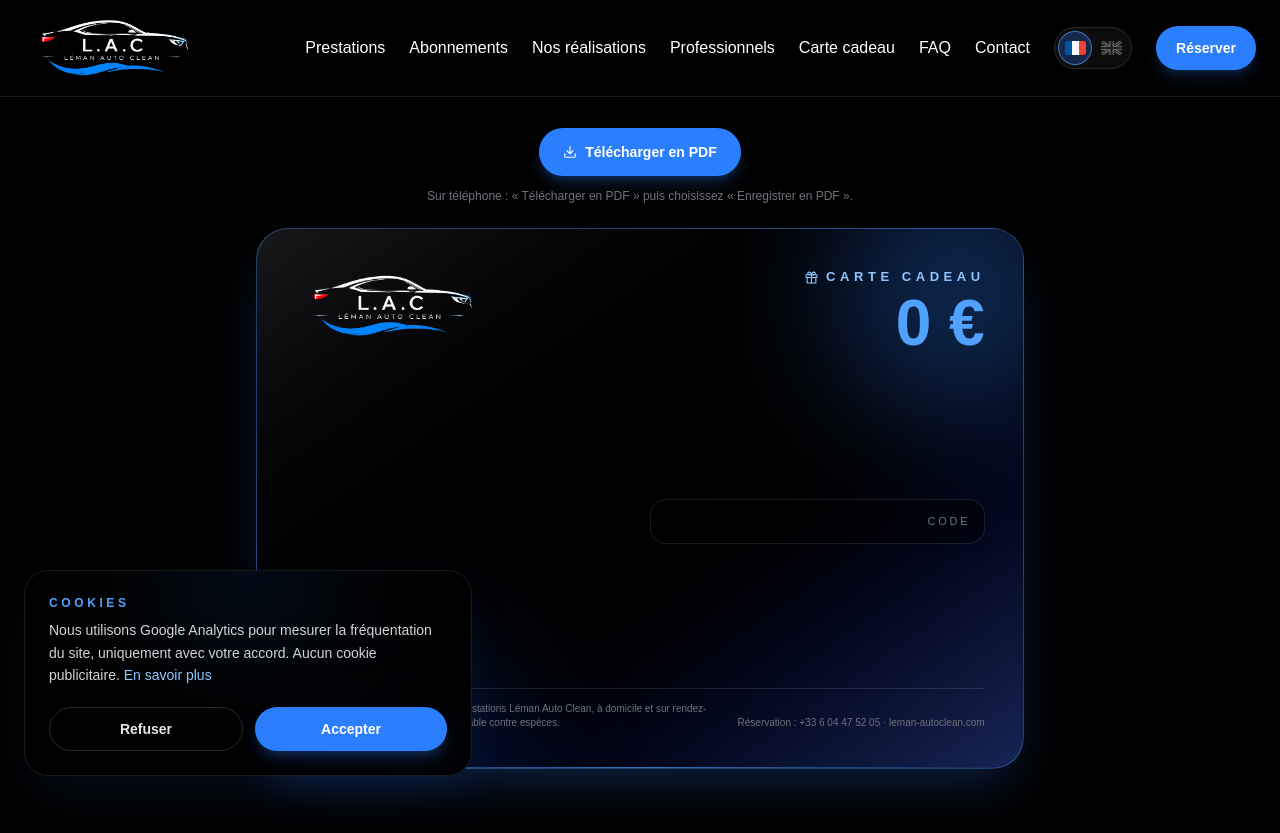
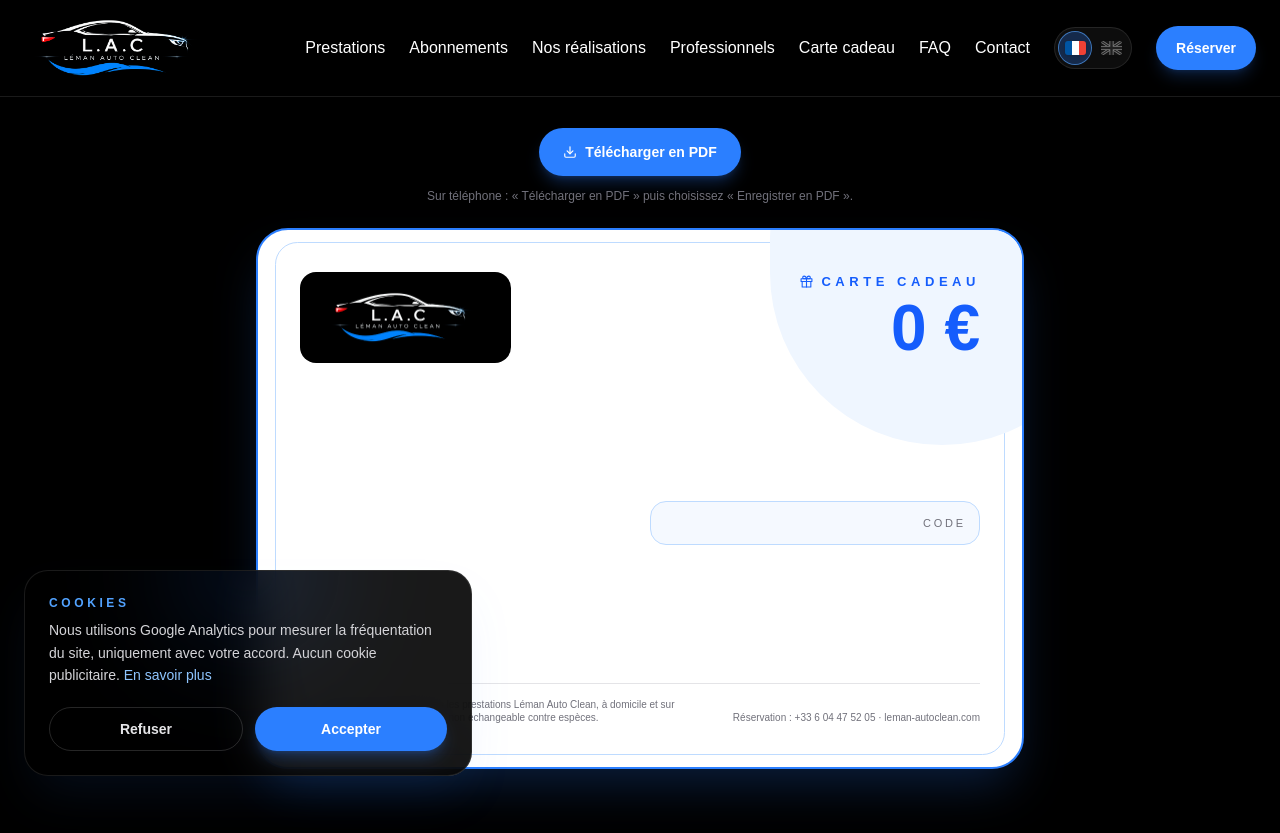
Before and after one commit to matth0312leb/leman-auto-clean, a Next.js app: page /carte-cadeau/carte in a window 1280 px wide. Built offline with nearby package versions, Linux system fonts and the light colour scheme.

Commit message:
Carte cadeau PDF sur fond blanc (économie d'encre à l'impression)
Co-Authored-By: Claude Opus 5.5 <noreply@anthropic.com>
Claude-Session: https://claude.ai/code/session_01DZMJ3S36YFznmkBoS5YULz

```diff
--- a/src/app/carte-cadeau/carte/page.tsx
+++ b/src/app/carte-cadeau/carte/page.tsx
@@ -71,7 +71,7 @@ export default async function CartePage({ searchParams }: Props) {
       <style>{`
         @page { size: A5 landscape; margin: 0; }
         @media print {
-          html, body { background: #000 !important; }
+          html, body { background: #fff !important; }
           header, footer, [role="dialog"], .no-print { display: none !important; }
           .gift-print { padding: 0 !important; min-height: 0 !important; }
           .gift-card { width: 210mm !important; height: 148mm !important; max-width: none !important; border-radius: 0 !important; margin: 0 !important; box-shadow: none !important; }
@@ -84,26 +84,28 @@ export default async function CartePage({ searchParams }: Props) {
         <p className="text-xs text-zinc-500">{t.help}</p>
       </div>
 
-      <article className="gift-card relative mx-auto aspect-[210/148] w-full max-w-3xl overflow-hidden rounded-[2rem] border border-blue-400/40 bg-gradient-to-br from-zinc-900 via-black to-blue-950 shadow-2xl shadow-blue-500/25">
-        <div className="absolute -right-16 -top-16 h-64 w-64 rounded-full bg-blue-500/30 blur-3xl" />
-        <div className="absolute -bottom-24 left-10 h-56 w-56 rounded-full bg-blue-600/20 blur-3xl" />
-        <div className="absolute bottom-0 left-0 right-0 h-px bg-gradient-to-r from-transparent via-blue-400/70 to-transparent" />
+      <article className="gift-card relative mx-auto aspect-[210/148] w-full max-w-3xl overflow-hidden rounded-[2rem] border-2 border-blue-500 bg-white text-zinc-900 shadow-2xl shadow-blue-500/25">
+        {/* Filet décoratif léger (peu d'encre à l'impression) */}
+        <div className="absolute inset-[2.2%] rounded-[1.4rem] border border-blue-200" />
+        <div className="absolute -right-[12%] -top-[30%] h-[70%] w-[45%] rounded-full bg-blue-50" />
 
-        <div className="relative flex h-full flex-col justify-between p-[5%]">
+        <div className="relative flex h-full flex-col justify-between p-[5.5%]">
           <div className="flex items-start justify-between gap-4">
+            <div className="rounded-2xl bg-black px-[3%] py-[2%]">
               <Image
                 src="/logo.png"
                 alt="Léman Auto Clean"
                 width={340}
                 height={128}
                 unoptimized
-              className="h-auto w-[30%] min-w-[110px]"
+                className="h-auto w-[clamp(90px,22vw,170px)]"
               />
+            </div>
             <div className="text-right">
-              <p className="flex items-center justify-end gap-2 text-[clamp(8px,1.6vw,13px)] font-semibold uppercase tracking-[0.35em] text-blue-300">
+              <p className="flex items-center justify-end gap-2 text-[clamp(8px,1.6vw,13px)] font-semibold uppercase tracking-[0.35em] text-blue-600">
                 <FiGift aria-hidden="true" /> {t.label}
               </p>
-              <p className="mt-1 text-[clamp(28px,8vw,64px)] font-black leading-none text-blue-400">
+              <p className="mt-1 text-[clamp(28px,8vw,64px)] font-black leading-none text-blue-600">
                 {formatGiftAmount(amount, currency)}
               </p>
             </div>
@@ -112,34 +114,34 @@ export default async function CartePage({ searchParams }: Props) {
           <div className="grid gap-[3%] sm:grid-cols-2">
             <div className="min-w-0 space-y-[4%]">
               {recipient && (
-                <p className="text-[clamp(11px,2.2vw,18px)] text-zinc-300">
-                  <span className="block text-[0.7em] uppercase tracking-[0.25em] text-zinc-500">{t.for}</span>
-                  <span className="font-bold text-white">{recipient}</span>
+                <p className="text-[clamp(11px,2.2vw,18px)] text-zinc-700">
+                  <span className="block text-[0.7em] uppercase tracking-[0.25em] text-zinc-400">{t.for}</span>
+                  <span className="font-bold text-zinc-900">{recipient}</span>
                 </p>
               )}
               {from && (
-                <p className="text-[clamp(11px,2.2vw,18px)] text-zinc-300">
-                  <span className="block text-[0.7em] uppercase tracking-[0.25em] text-zinc-500">{t.from}</span>
-                  <span className="font-semibold text-white">{from}</span>
+                <p className="text-[clamp(11px,2.2vw,18px)] text-zinc-700">
+                  <span className="block text-[0.7em] uppercase tracking-[0.25em] text-zinc-400">{t.from}</span>
+                  <span className="font-semibold text-zinc-900">{from}</span>
                 </p>
               )}
               {message && (
-                <p className="text-[clamp(10px,1.8vw,15px)] italic leading-snug text-zinc-300">« {message} »</p>
+                <p className="text-[clamp(10px,1.8vw,15px)] italic leading-snug text-zinc-600">« {message} »</p>
               )}
             </div>
 
-            <div className="min-w-0 self-end rounded-2xl border border-white/10 bg-black/40 p-[4%] sm:text-right">
+            <div className="min-w-0 self-end rounded-2xl border border-blue-200 bg-blue-50/60 p-[4%] sm:text-right">
               <p className="text-[clamp(8px,1.4vw,11px)] uppercase tracking-[0.25em] text-zinc-500">{t.code}</p>
-              <p className="font-mono text-[clamp(14px,3vw,24px)] font-bold tracking-[0.12em] text-white">{code}</p>
+              <p className="font-mono text-[clamp(14px,3vw,24px)] font-bold tracking-[0.12em] text-zinc-900">{code}</p>
               {validUntil && (
-                <p className="mt-1 text-[clamp(9px,1.6vw,13px)] text-blue-200">
+                <p className="mt-1 text-[clamp(9px,1.6vw,13px)] text-blue-700">
                   {t.valid} {validUntil}
                 </p>
               )}
             </div>
           </div>
 
-          <div className="flex flex-col gap-1 border-t border-white/10 pt-[2%] text-[clamp(7px,1.25vw,10px)] leading-snug text-zinc-500 sm:flex-row sm:items-end sm:justify-between sm:gap-6">
+          <div className="flex flex-col gap-1 border-t border-zinc-200 pt-[2%] text-[clamp(7px,1.25vw,10px)] leading-snug text-zinc-500 sm:flex-row sm:items-end sm:justify-between sm:gap-6">
             <p className="max-w-[60%]">{t.terms}</p>
             <p className="shrink-0 sm:text-right">
               {t.book} : {business.phoneDisplay} · leman-autoclean.com
```
Lines whose indentation alone changed are shown as unchanged.
